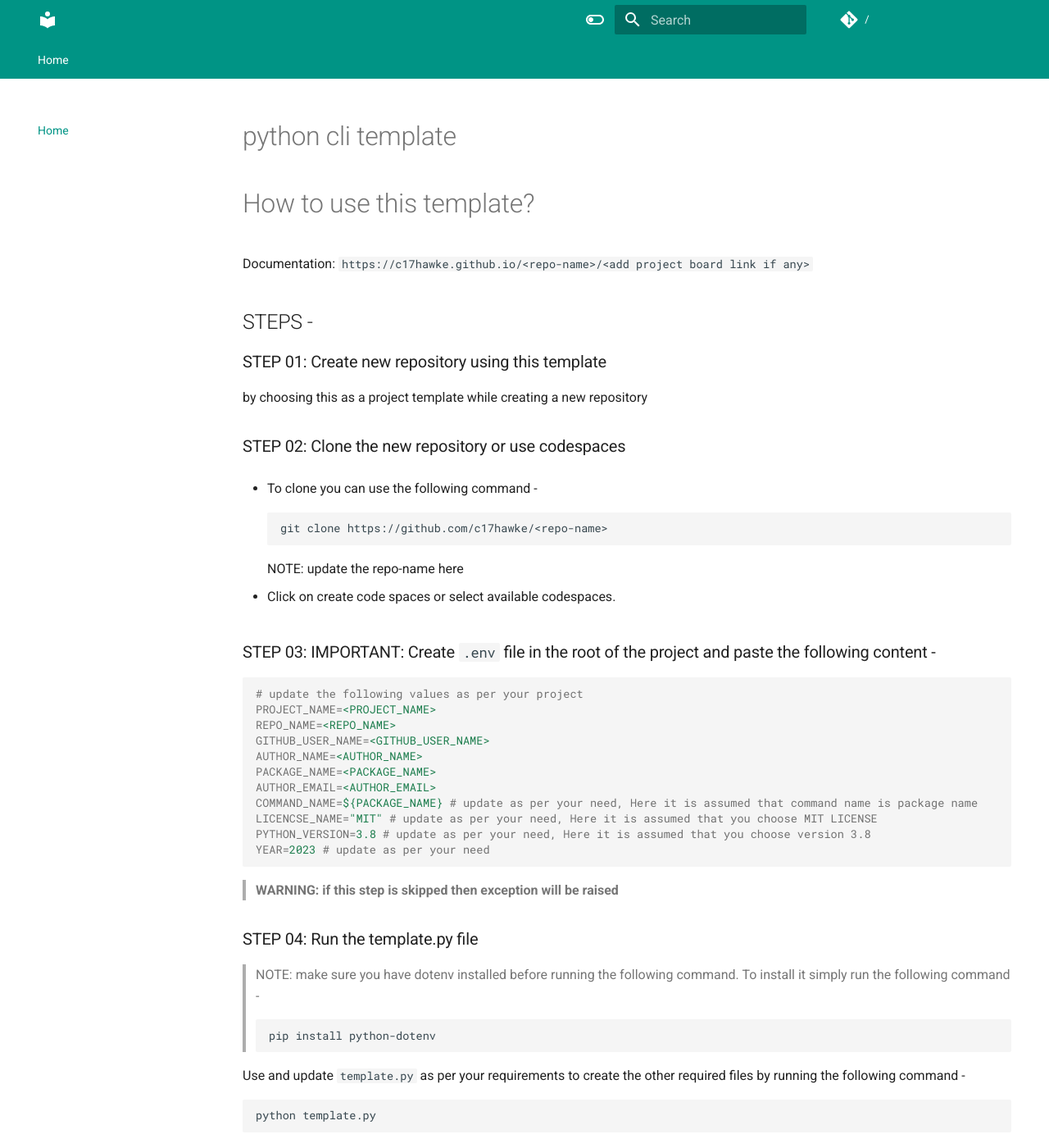
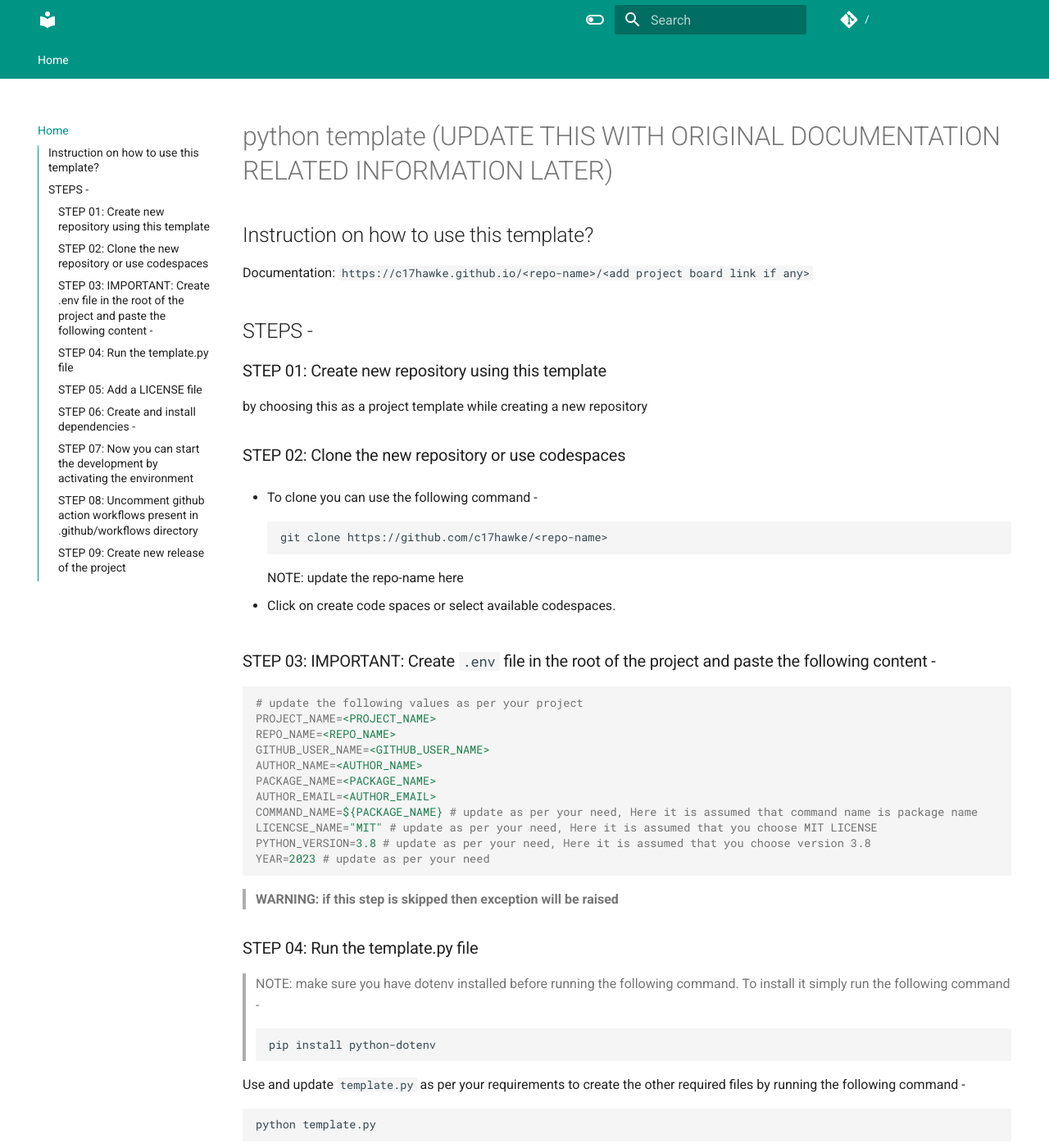
Before and after one commit to c17hawke/pypi-2024-v1-packaging, an MkDocs documentation site: the page built from docs/index.md, in a window 1280 px wide and 1400 px high. Shown: the whole window at 82% size. Built offline with MkDocs 1.6.1 and Material for MkDocs 9.7.7, drawn with Linux system fonts in a browser that asks for light colours; comment, search, counter and statistics services are not loaded; some of the changed text lies outside the part shown.

Commit message:
updated with more instruction

````diff
--- a/docs/index.md
+++ b/docs/index.md
@@ -1,5 +1,6 @@
-# python cli template
-# How to use this template?
+# python template (UPDATE THIS WITH ORIGINAL DOCUMENTATION RELATED INFORMATION LATER)
+
+## Instruction on how to use this template?
 
 Documentation: `https://c17hawke.github.io/<repo-name>/<add project board link if any>`
 
@@ -51,6 +52,11 @@
 python template.py
 ```
 
+> NOTE: Use `restore_original.py` to restore the templated files if required-
+> ```bash
+> python restore_original.py
+> ```
+
 ### STEP 05: Add a `LICENSE` file
 
 - Go to your github repository and click on `Add file` and then select `Create new file`.
````
Also changed, not shown: README.md (+1 -2 lines).
